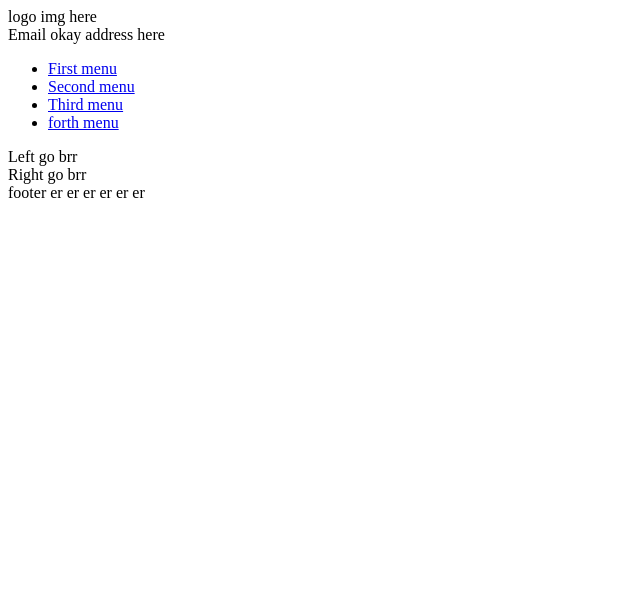
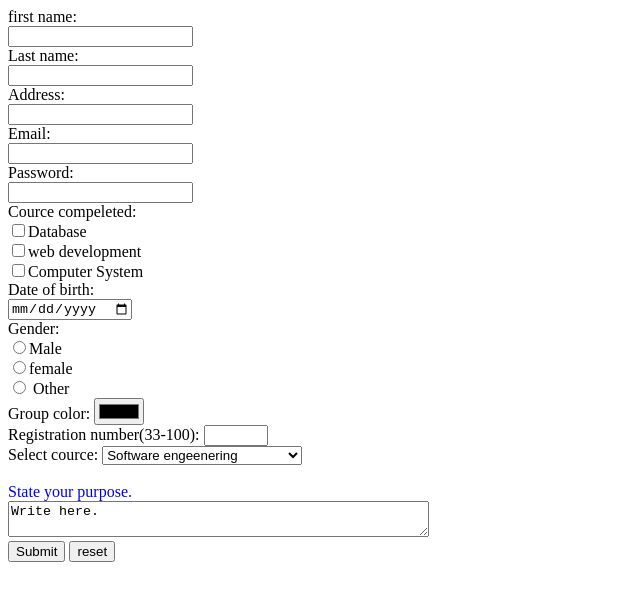
Before and after one commit to Sujan-nakarmi/practice, a plain HTML site: page index.html in a window 1280 px wide. Shown: the whole page, without its empty margins (0-640 px from the left). Drawn offline with Linux system fonts and the light colour scheme.

Commit message:
Add files via upload

```diff
--- a/index.html
+++ b/index.html
@@ -1,39 +1,58 @@
+<!DOCTYPE html>
 <!DOCTYPE html>
 <html>
 <head>
-	<title>exercise2</title>
-	<link rel="stylesheet" type="text/css" href="style.css">
+	<title>Form</title>
 </head>
 <body>
-	<header>
-		<div>logo img here</div>
-		<div>Email okay address here</div>
-		<div class="clear"></div>
-	</header>
-	<nav>
-		<ul>
-		   <li><a href="#">First menu</a></li>
-           <li><a href="#">Second menu</a></li>
-		   <li><a href="#">Third menu</a></li>
-		   <li><a href="#">forth menu</a></li>
-		   <div class="clear"></div>
-	    </ul>
-    </nav>
-    <section>
-    	<div>
-    		Left go brr
-    	</div>
-    	<div>Right go brr
-    	</div>
-    	<div class="clear">
-    </section>
-    <footer>
-    	footer er er er er er er
-    </footer>
+	<STYLE>A {text-decoration: none;} </STYLE>
+	<form>
+		first name:<br>
+		<input type="text" name="firstname" vlaue="first"> <br>
+		Last name:<br>
+		<input type="text" name="lastname"><br>Address:<br>
+		<input type="text" name="address"><br>
+		Email:<br>
+		<input type="text" name="Email"><br>
+		Password:<br>
+		<input type="Password" name="psw"><br>
+		<form action="/action_page.php">
+			Cource compeleted:<br>
+			<input type="checkbox" name="skills1" value="Database">Database<br>
+			<input type="checkbox" name="skills2" value="web development">web development<br>
+			<input type="checkbox" name="skills3" value="Computer System">Computer System<br>
+
+		<form action="/action_page.php">
+			Date of birth:<br>
+			<input type="date" name="bday"><br>
+			Gender:<br>
+		<input type="radio" name="gender" value="Male">Male<br>
+		<input type="radio" name="gender" value="female">female <br>
+		<input type="radio" name="gender" value="other"> Other<br>
+	    Group color:
+			<input type="color" name="Character"> <br>
+		Registration number(33-100):
+			<input type="number" name="quantity" min="33" max="100"><br>
+		<form action="/action_page.php">
+				Select cource:
+			<select name="cource" style="width:200px">
+				<option value="cource">Software engeenering</option>
+				<option value="cource">Networking</option>
+				</select>
+				<br><br>
+				<form action="action_page.php"
+				>
+				<a href="sas">
+				State your purpose.</a>
+
+				<br>
+				<textarea name="message" row="8" cols="50">Write here.</textarea>
+				<br>
+				<input type="submit" >
+				<input type="reset" name="reset" value="reset">
 
 
 
-
-
+	</form>
 </body>
 </html>
```
